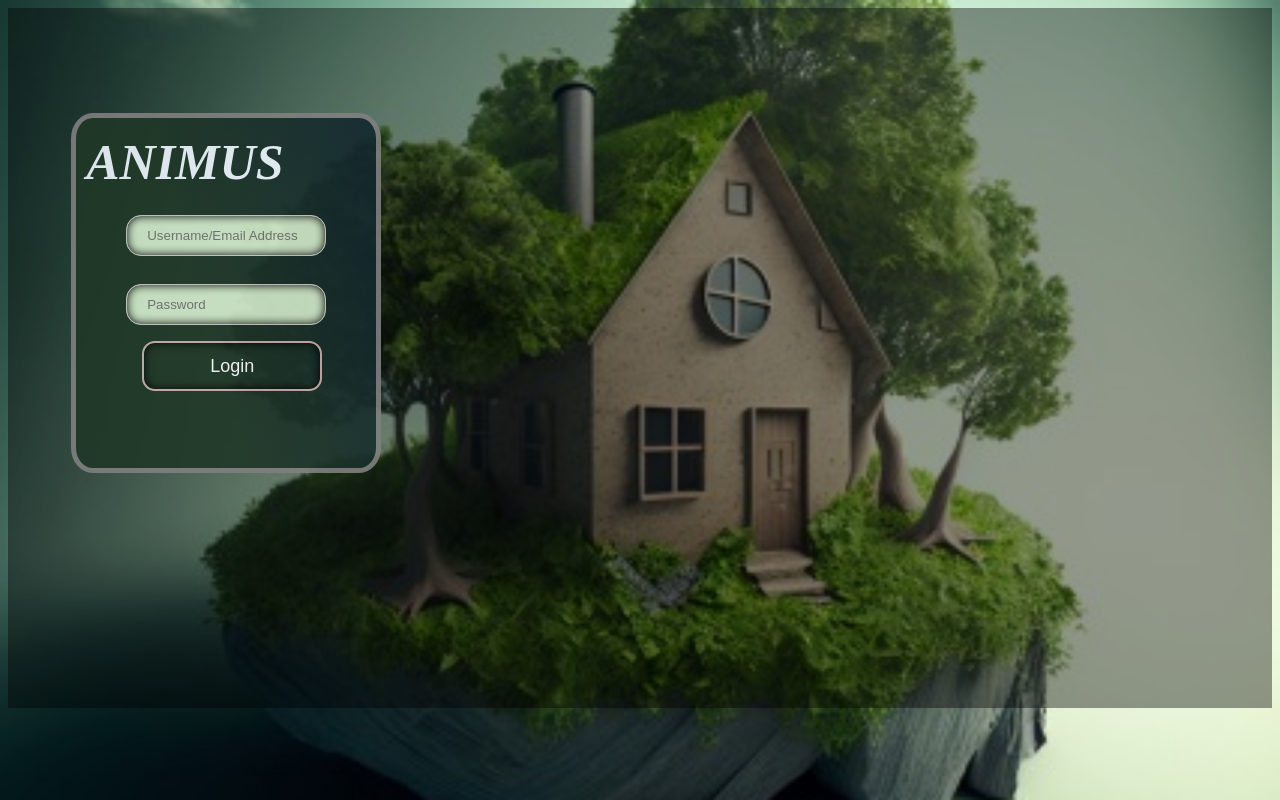
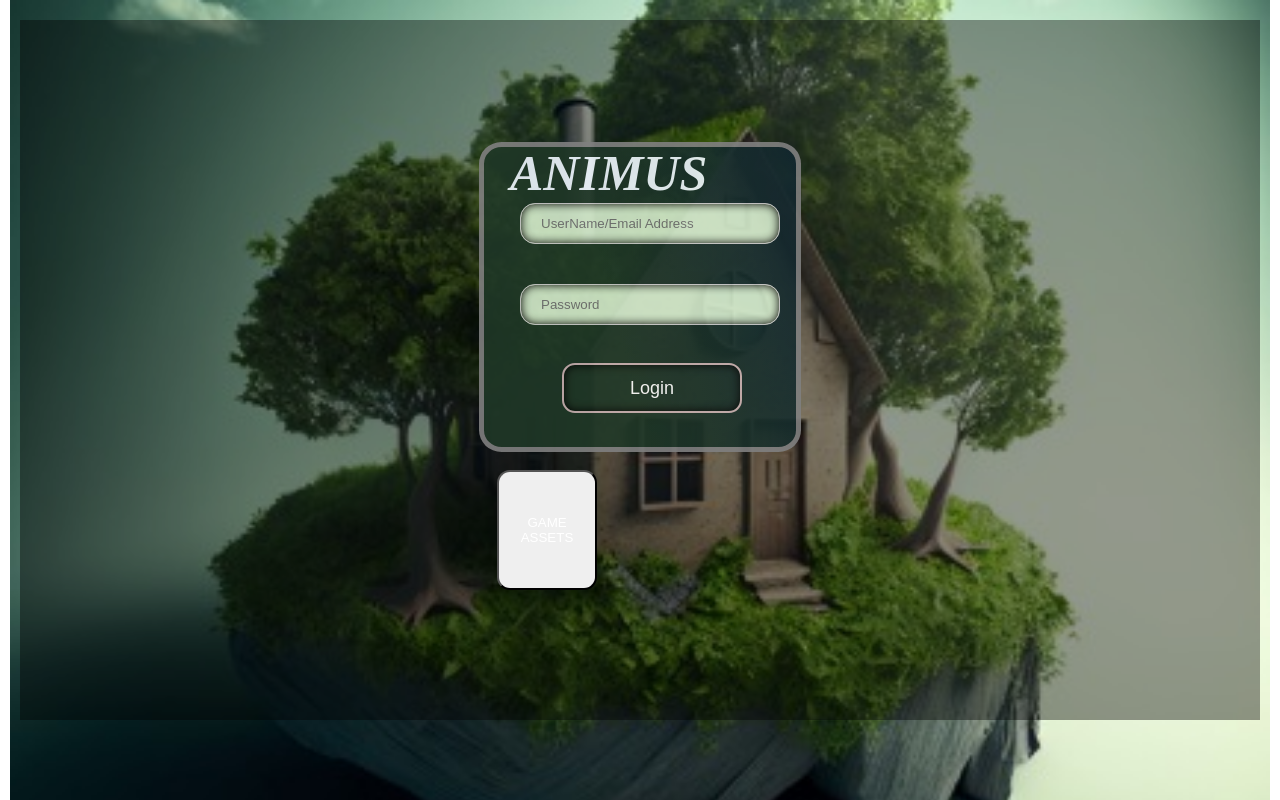
Before and after one commit to Danilka-Akarawita/ANIMUS, a React (Vite) app in the folder client/ANIMUS/: page / in a window 1280 px wide. Built offline with nearby package versions, Linux system fonts and the light colour scheme.

Commit message:
Refactoring - Suraj

```diff
--- a/client/ANIMUS/src/App.jsx
+++ b/client/ANIMUS/src/App.jsx
@@ -1,17 +1,15 @@
 import React from "react";
 import Home from "./home-page/Home";
 import Login from "./login-page/Login";
-
-
-
+import GameAsset from "./components/GameAsset";
 
 function App(props) {
-
   return (
-
- <Login/>
+    <div>
+      <Login />
+      <GameAsset />
+    </div>
   );
-
 }
 
 export default App;
--- /dev/null
+++ b/client/ANIMUS/src/components/InputField.jsx
@@ -0,0 +1,14 @@
+import React from "react";
+import "./inputField.css";
+export default function InputField({ name, placeholder }) {
+  return (
+    <div>
+      <input
+        type="text"
+        id="Username"
+        name={name}
+        placeholder={placeholder}
+      ></input>
+    </div>
+  );
+}
--- a/client/ANIMUS/src/components/UserName.jsx
+++ /dev/null
@@ -1,18 +0,0 @@
-import React from 'react'
-
-export default function UserName() {
-  return (
-    <div>
-        <form>
-            <label for = "Username"> </label>
-            <input type = "text" id = "Username" name='UserName/ Email Address' placeholder='Username/Email Address'></input>
-
-
-
-
-
-        </form>
-
-    </div>
-  )
-}
--- /dev/null
+++ b/client/ANIMUS/src/components/inputField.css
@@ -0,0 +1,3 @@
+* {
+  margin: 10px;
+}
--- a/client/ANIMUS/src/home-page/Home.jsx
+++ b/client/ANIMUS/src/home-page/Home.jsx
@@ -1,19 +1,18 @@
-
-import React from 'react'
-import Container from '../components/Container'
+import React from "react";
+import Container from "../components/Container";
 
 export default function Home() {
   return (
     <div>
       <div>
-     <h1> ANIMUS</h1>
-    <p1> "Be the hero of your own game and planet"</p1>
+        <h1> ANIMUS</h1>
+        <p1> "Be the hero of your own game and planet"</p1>
+      </div>
+
+      <div>
+        {" "}
+        <Container />{" "}
+      </div>
     </div>
-
-      <div> <Container /> </div>
-
-
-    </div>
-
-  )
+  );
 }
--- a/client/ANIMUS/src/login-page/Login.css
+++ b/client/ANIMUS/src/login-page/Login.css
@@ -1,53 +1,37 @@
-.loginBox{
-    background-image: linear-gradient( 75deg,#203827 42%, #122730 100%);
+body {
+  display: flex;
+  justify-content: center;
+  align-items: center;
+}
+.loginBox {
+  display: flex;
+  flex-direction: column;
+  background-image: linear-gradient(75deg, #203827 42%, #122730 100%);
   width: 280px;
-    height: 330px;
-    padding: 10px;
+  height: 100%;
+  padding: 16px;
   border-radius: 7%;
   opacity: 90%;
   border: 5px solid gray;
-    position: absolute;
-    top: 15%;
-    left:5%;
-
-
-
 }
-
-
-
-form {
-
-    width: 200px;
-    margin: 0 auto;
-    padding: 20px;
-    border-radius: 20%;
-}
-
 
 label {
   font-weight: bold;
-
-    display: block;
 }
 
 input {
-    background-color: #D4ECCD;
+  background-color: #d4eccd;
   width: 100%;
   padding: 12px 20px;
 
   box-sizing: border-box;
-    -webkit-box-shadow:inset 0 0 10px #000;
-       -moz-box-shadow:inset 0 0 10px #000;
-            box-shadow:inset 0 0 10px #000;
+  -webkit-box-shadow: inset 0 0 10px #000;
+  -moz-box-shadow: inset 0 0 10px #000;
+  box-shadow: inset 0 0 10px #000;
   border-radius: 15px;
   border: 1px solid #ccc;
-    margin-bottom: -20px;
-
-
 }
 #loginButton {
-
   background-color: transparent;
   color: white rgb(23, 10, 10);
   font-size: large;
@@ -56,9 +40,9 @@ form {
   width: 180px;
   height: 50px;
   padding: 10px;
-    border: 2px solid #C9B1B1;
+  border: 2px solid #c9b1b1;
   cursor: pointer;
-    -webkit-box-shadow:inset 0 0 10px #000;
-       -moz-box-shadow:inset 0 0 10px #000;
-            box-shadow:inset 0 0 10px #000;
+  -webkit-box-shadow: inset 0 0 10px #000;
+  -moz-box-shadow: inset 0 0 10px #000;
+  box-shadow: inset 0 0 10px #000;
 }
--- a/client/ANIMUS/src/login-page/Login.jsx
+++ b/client/ANIMUS/src/login-page/Login.jsx
@@ -1,33 +1,16 @@
-import React from 'react'
-import AnimusTittle from '../components/AnimusTittle'
-import LoginButton from '../components/loginButton'
-import Password from '../components/Password'
-import UserName from '../components/UserName'
-
-
-
+import React from "react";
+import AnimusTittle from "../components/AnimusTittle";
+import LoginButton from "../components/loginButton";
+import Password from "../components/Password";
+import InputField from "../components/InputField";
 
 export default function Login() {
   return (
-  <div className='loginBox'>
-    <AnimusTittle/>
-
-    <UserName/>
-    <Password/>
-    <LoginButton/>
-
-
-
-
-
-
-
-
-
-
+    <div className="loginBox">
+      <h1> ANIMUS</h1>
+      <InputField name={"UserName"} placeholder="UserName/Email Address" />
+      <InputField name={"Password"} placeholder="Password" />
+      <LoginButton />
     </div>
-
-
-
-  )
+  );
 }
```
Lines whose indentation alone changed are shown as unchanged.
